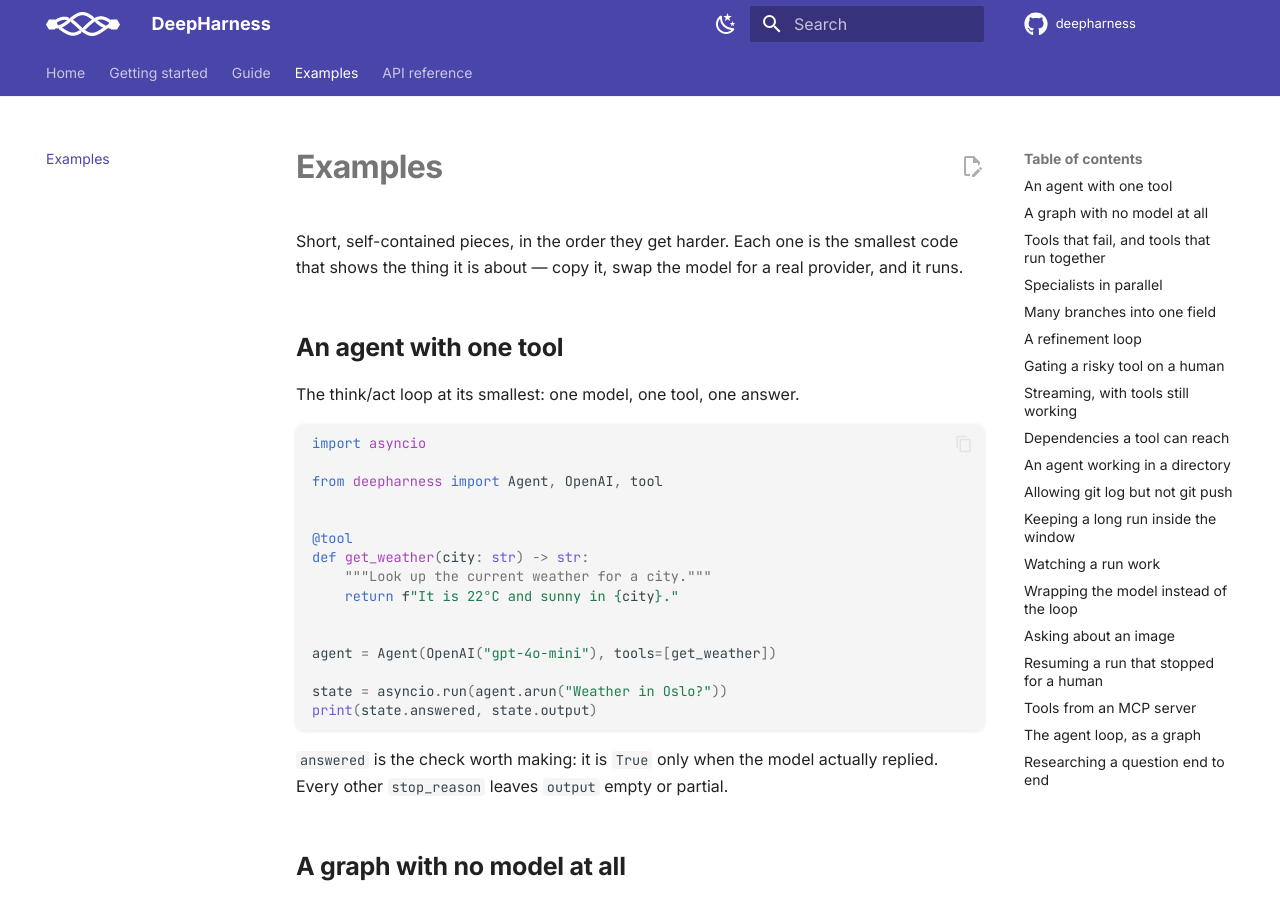
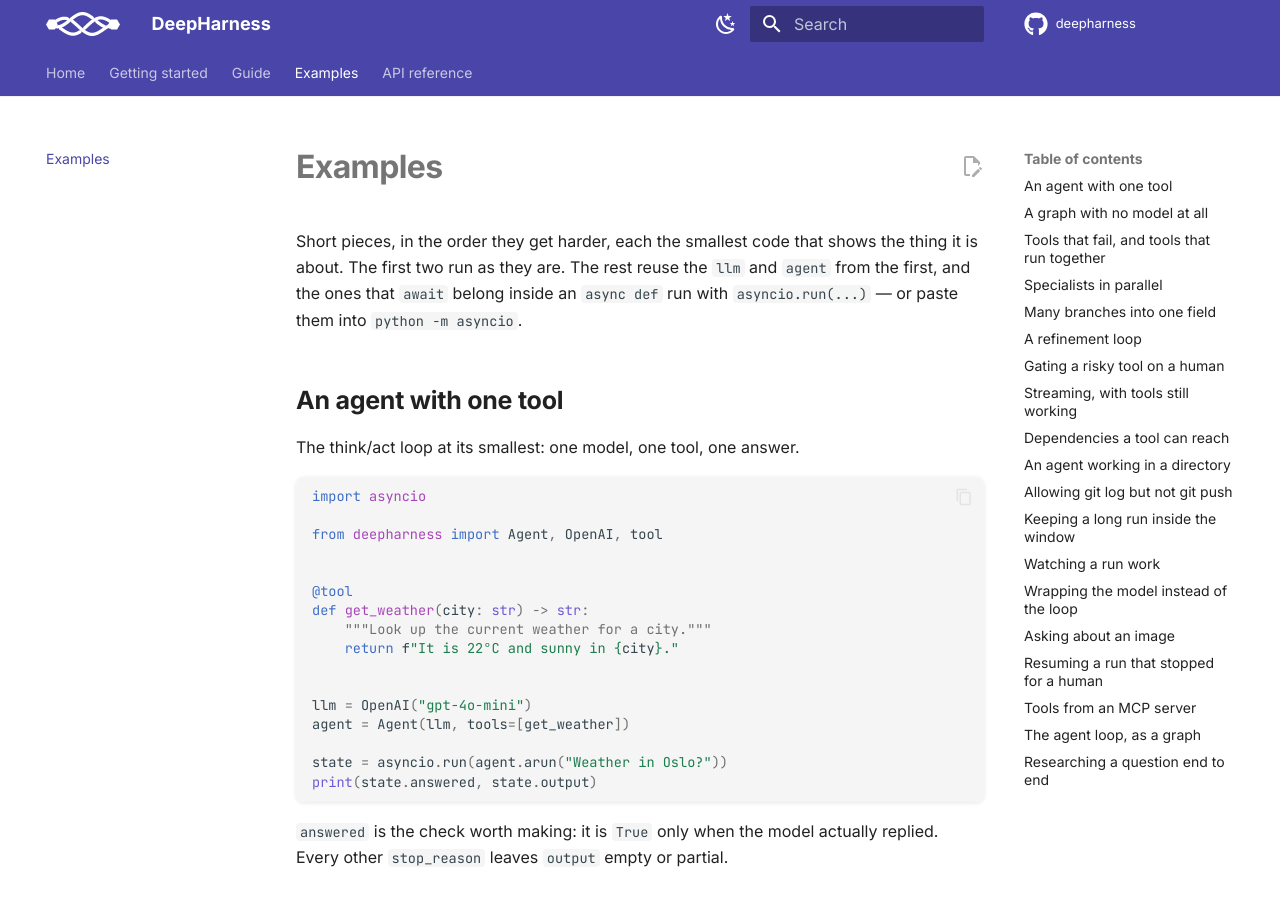
Before and after one commit to sayedshaun/deepharness, an MkDocs documentation site: the page built from docs/examples.md, in a window 1280 px wide and 900 px high. Built offline with MkDocs 1.6.1 and Material for MkDocs 9.7.7, drawn with Linux system fonts in a browser that asks for light colours; comment, search, counter and statistics services are not loaded; some of the changed text lies outside the part shown.

Commit message:
docs: make the examples give each tool to an agent and say what they reuse

````diff
--- a/docs/examples.md
+++ b/docs/examples.md
@@ -1,7 +1,9 @@
 # Examples
 
-Short, self-contained pieces, in the order they get harder. Each one is the smallest code that
-shows the thing it is about — copy it, swap the model for a real provider, and it runs.
+Short pieces, in the order they get harder, each the smallest code that shows the thing it is
+about. The first two run as they are. The rest reuse the `llm` and `agent` from the first, and
+the ones that `await` belong inside an `async def` run with `asyncio.run(...)` — or paste them
+into `python -m asyncio`.
 
 ## An agent with one tool
 
@@ -19,7 +21,8 @@ def get_weather(city: str) -> str:
     return f"It is 22°C and sunny in {city}."
 
 
-agent = Agent(OpenAI("gpt-4o-mini"), tools=[get_weather])
+llm = OpenAI("gpt-4o-mini")
+agent = Agent(llm, tools=[get_weather])
 
 state = asyncio.run(agent.arun("Weather in Oslo?"))
 print(state.answered, state.output)
@@ -76,7 +79,7 @@ def check_flights(city: str) -> str:
     raise RuntimeError("airline API timed out")
 
 
-agent = Agent(model, tools=[check_flights])
+agent = Agent(llm, tools=[check_flights])
 state = await agent.arun("Any flights to Paris?")
 ```
 
@@ -135,7 +138,7 @@ See [loops](guide/graph.md#loops) for the re-entry rules and `max_steps`.
 Mark the tool and the agent pauses *before* running it, every time:
 
 ```python
-from deepharness import tool
+from deepharness import Agent, tool
 
 
 @tool(requires_approval=True)
@@ -144,6 +147,7 @@ def wire_transfer(amount_usd: int, to: str) -> str:
     return f"sent ${amount_usd:,} to {to}"
 
 
+agent = Agent(llm, tools=[wire_transfer])
 state = await agent.arun("Pay the Acme invoice")
 print(state.stop_reason)  # "paused"
 print(state.paused[0].question)  # Run wire_transfer with {'amount_usd': 50000, ...}?
@@ -173,7 +177,7 @@ A parameter annotated `Ctx` is filled by the runtime and hidden from the model,
 per-request dependencies without a global:
 
 ```python
-from deepharness import Ctx, tool
+from deepharness import Agent, Ctx, tool
 
 
 @tool
@@ -182,6 +186,8 @@ def lookup_plan(customer: str, ctx: Ctx) -> str:
     return ctx.deps.db.plan_for(customer, tenant=ctx.deps.tenant)
 
 
+agent = Agent(llm, tools=[lookup_plan])
+# Deps and db are yours: whatever the tool needs per request.
 state = await agent.arun("What plan is Acme on?", deps=Deps(db=db, tenant="acme"))
 ```
 
````
